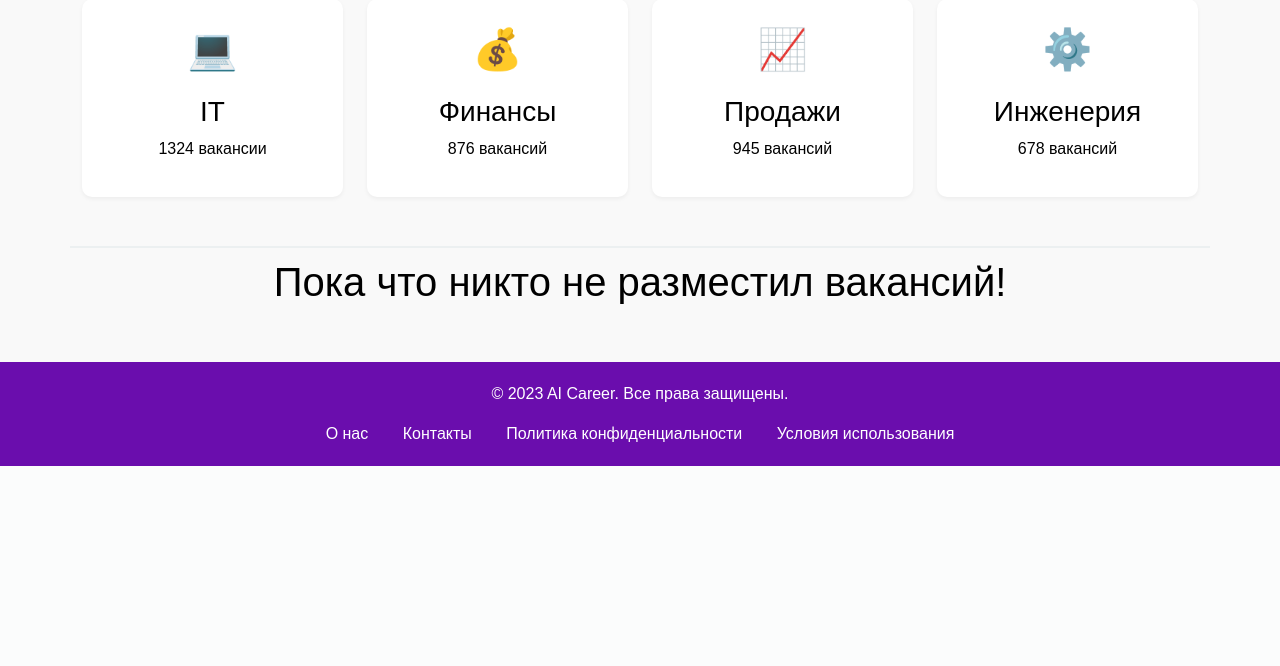
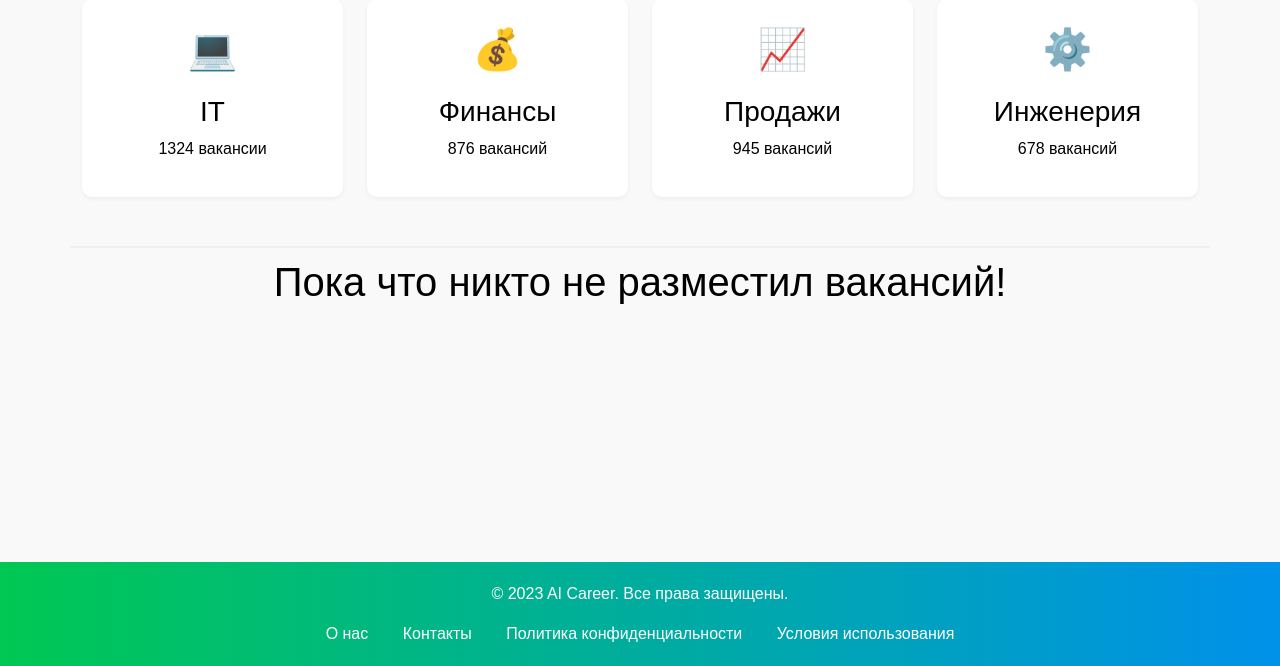
Before and after one commit to skyer12322/FinalProject, a Django app: page / in a window 1280 px wide. Shown: the part 527-1193 px from the top of the page. Before the commit the page ends 993 px from the top, so only its background shows below. Run offline with Django 5.2, Linux system fonts and the light colour scheme; data that the repository does not hold is empty.

Commit message:
CSS change

```diff
--- a/static/css/styles.css
+++ b/static/css/styles.css
@@ -301,10 +301,12 @@ button:hover {
 }
 
 .footer {
-    background-color: #6a0dad;
+    background: linear-gradient(to right, #00c853, #0091ea);
     color: white;
+    transform: translateY(200px);
     padding: 20px 0;
     text-align: center;
+
 }
 
 .footer-links {
```
